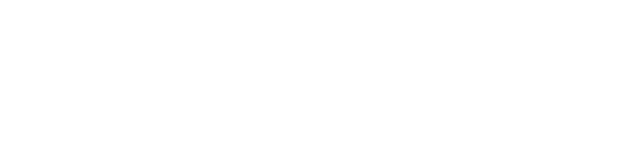
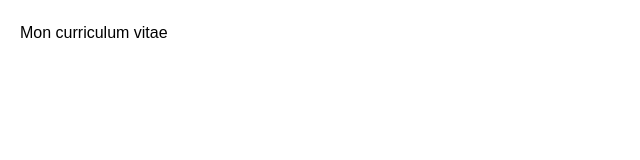
Before and after one commit to mirabelleallohou21-web/mon-cv, a plain HTML site: page index.html in a window 1280 px wide. Shown: the whole page, without its empty margins (0-640 px from the left). Drawn offline with Linux system fonts and the light colour scheme.

Commit message:
mise en place de la section titre

```diff
--- a/index.html
+++ b/index.html
@@ -4,8 +4,9 @@
     <meta charset="UTF-8">
     <meta name="viewport" content="width=device-width, initial-scale=1.0">
     <link rel="stylesheet" href="style.css">
-    <title>Mon CV</title>
+    <title>Mon curriculum vitae</title>
 </head>
 <body>
+    <p> Mon curriculum vitae</p>
 </body>
 </html>
```
